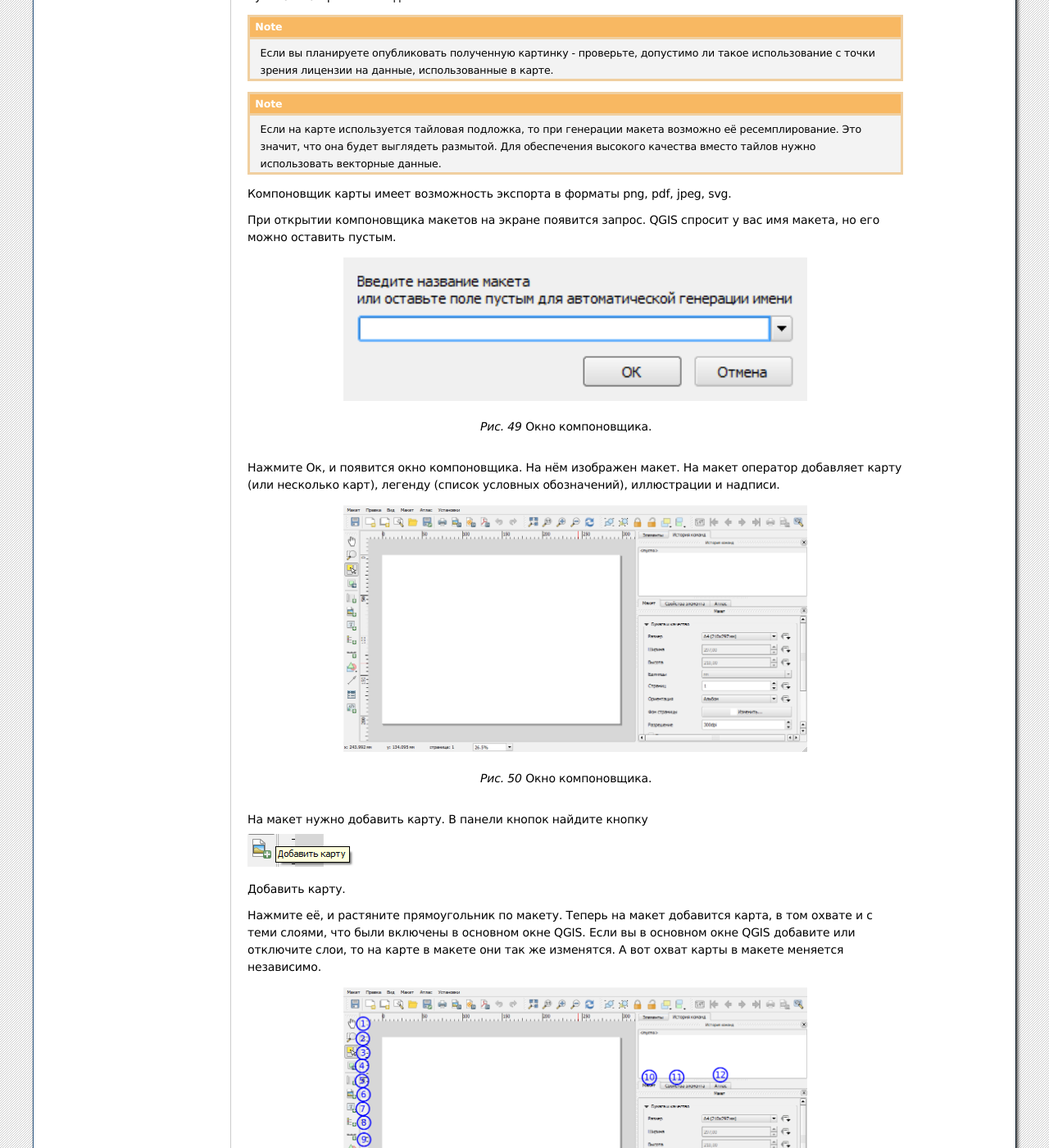
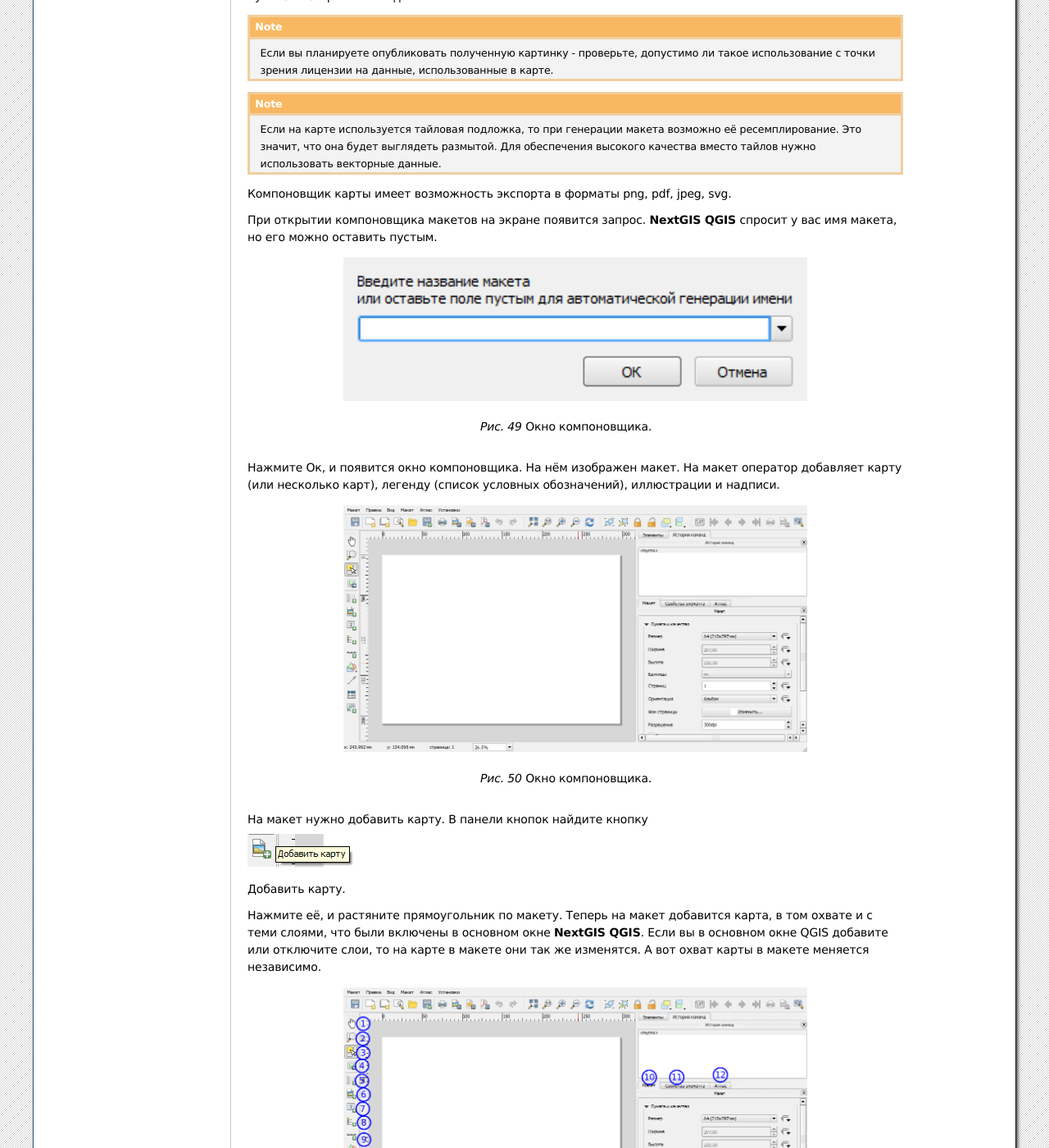
Before and after one commit to nextgis/docs_howto, a Sphinx documentation site: the page built from source/pt-zapovednik.rst, in a window 1280 px wide and 1400 px high, scrolled down 12327 px. Shown: the whole window at 82% size. Built offline with Sphinx 7.4.7, drawn with Linux system fonts in a browser that asks for light colours; formulas are drawn with MathJax 3; some of the changed text lies outside the part shown.

Commit message:
program tags

```diff
--- a/source/pt-zapovednik.rst
+++ b/source/pt-zapovednik.rst
@@ -390,7 +390,7 @@ Cлои в панели слоёв могут быть объединены в
 
 
 
-При открытии компоновщика макетов на экране появится запрос. QGIS спросит у вас имя макета, но его можно оставить пустым.
+При открытии компоновщика макетов на экране появится запрос. :program:`NextGIS QGIS` спросит у вас имя макета, но его можно оставить пустым.
 
 .. figure:: _static/QGISComposerWindow2.png
    :name: QGISComposerWindow2
@@ -418,7 +418,7 @@ Cлои в панели слоёв могут быть объединены в
 
 
 
-Нажмите её, и растяните прямоугольник по макету. Теперь на макет добавится карта, в том охвате и с теми слоями, что были включены в основном окне QGIS.
+Нажмите её, и растяните прямоугольник по макету. Теперь на макет добавится карта, в том охвате и с теми слоями, что были включены в основном окне :program:`NextGIS QGIS`.
 Если вы в основном окне QGIS добавите или отключите слои, то на карте в макете они так же изменятся. А вот охват карты в макете меняется независимо.
 
 
@@ -573,7 +573,7 @@ Cлои в панели слоёв могут быть объединены в
 
    Окно модуля lesis2sqlite с указаными каталогами.
 
-* В QGIS добавится два слоя - выделы и полигоны.
+* В :program:`NextGIS QGIS` добавится два слоя - выделы и полигоны.
 
 Этими слоями уже можно пользоваться, но у них нет оформления. Вы можете скопировать его из старых слоёв из рабочего проекта.
 
```
